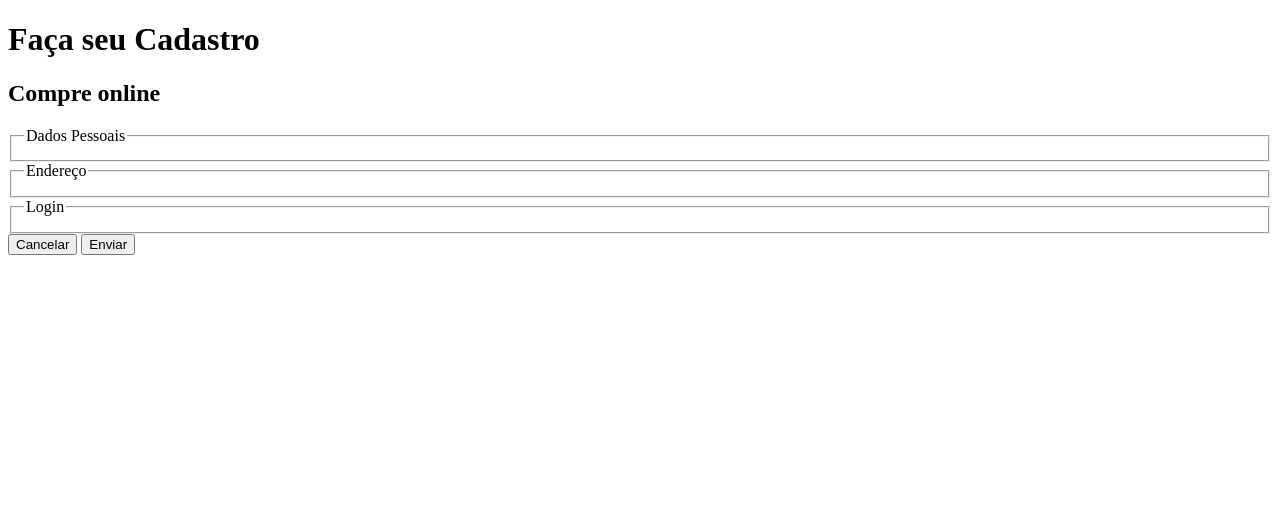
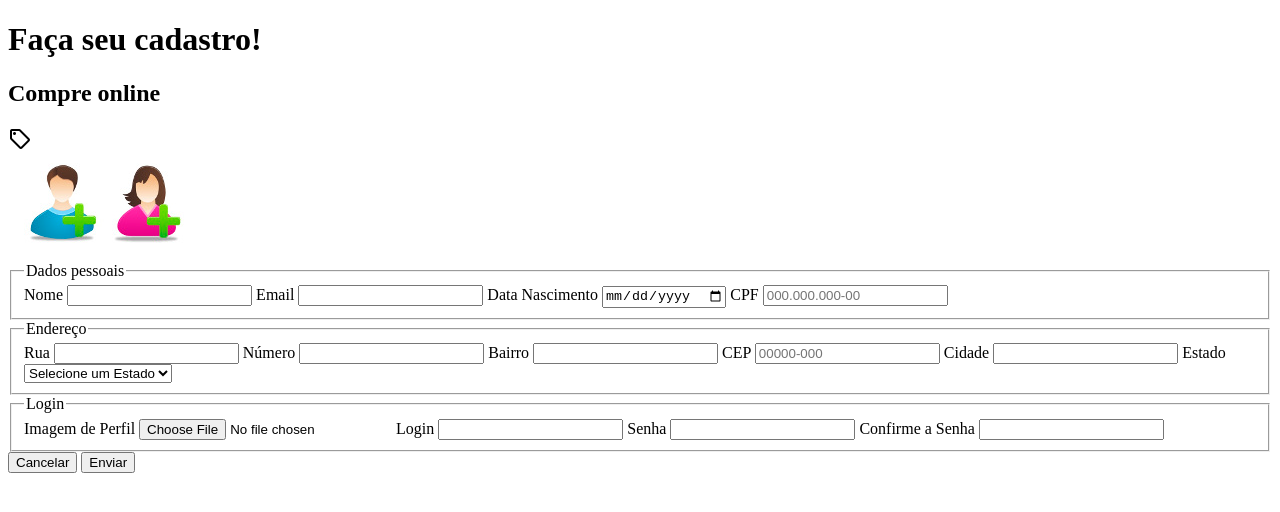
Before and after one commit to anael-ops/front-end-labs, a plain HTML site: page form-html/index.html in a window 1280 px wide. Drawn offline with nearby package versions, Linux system fonts and the light colour scheme.

Commit message:
Estrutura final do form

```diff
--- a/form-html/index.html
+++ b/form-html/index.html
@@ -3,24 +3,94 @@
 <head>
     <meta charset="UTF-8">
     <meta name="viewport" content="width=device-width, initial-scale=1.0">
-    <title>Cadastro</title>
+    <title>Casdastro</title>
+    <link rel="stylesheet" href="https://fonts.googleapis.com/css2?family=Material+Symbols+Outlined:opsz,wght,FILL,GRAD@20..48,100..700,0..1,-50..200&icon_names=sell" />
 </head>
 <body>
-    <header>
-        <h1>Faça seu Cadastro</h1>
+   <header class="grid-header-container">
+    <div>
+        <h1>Faça seu cadastro!</h1>
         <h2>Compre online</h2>
+        <span class="material-symbols-outlined">
+sell
+</span>
+    </div>
+    <div>
+        <img src="img/icone_cadastro.jpg" alt="Ícone de cadastro">
+    </div>
+
    </header>
    <form action="">
-        <fieldset>
-            <legend>Dados Pessoais</legend>
+    <fieldset class="flex-container">
+       <legend>Dados pessoais</legend>
+       <label for="nome">Nome</label>
+       <input type="text" name="nome" required>
+       <label for="email" name=>Email</label>
+       <input type="email" name="email" required>
+       <label for="dataNascimento"> Data Nascimento</label>
+       <input type="date" name="dataNascimento" required>
+       <label for="cpf" name=>CPF</label>
+       <input type="text" pattern="\d{3}\.\d{3}\.\d{3}-\d{2}" name="cpf" placeholder="000.000.000-00" required>
+
     </fieldset>
-        <fieldset>
+
+    <fieldset class="flex-container">
         <legend>Endereço</legend>
+        <label for="rua">Rua</label>
+        <input type="text" name="rua" required>
+        <label for="número">Número</label>
+        <input type="number" name="número">
+        <label for="bairoo">Bairro</label>
+        <input type="text" name="bairro">
+        <label for="cep">CEP</label>
+        <input type="text" pattern="\d{5}-\d{3}" name="cep" placeholder="00000-000" required>
+        <label for="cidade">Cidade</label>
+        <input type="text" name="cidade">
+        <label for="estado">Estado</label>
+        <select name="estado">
+            <option value="" selected>Selecione um Estado</option>
+            <option value="ac">Acre</option>
+            <option value="al">Alagoas</option>
+            <option value="am">Amazonas</option>
+            <option value="ap">Amapá</option>
+            <option value="ba">Bahia</option>
+            <option value="ce">Ceará</option>
+            <option value="df">Distrito Federal</option>
+            <option value="es">Espírito Santo</option>
+            <option value="go">Goiás</option>
+            <option value="ma">Maranhão</option>
+            <option value="mt">Mato Grosso</option>
+            <option value="ms">Mato Grosso do Sul</option>
+            <option value="mg">Minas Gerais</option>
+            <option value="pa">Pará</option>
+            <option value="pb">Paraíba</option>
+            <option value="pr">Paraná</option>
+            <option value="pe">Pernambuco</option>
+            <option value="pi">Piauí</option>
+            <option value="rj">Rio de Janeiro</option>
+            <option value="rn">Rio Grande do Norte</option>
+            <option value="ro">Rondônia</option>
+            <option value="rs">Rio Grande do Sul</option>
+            <option value="rr">Roraima</option>
+            <option value="sc">Santa Catarina</option>
+            <option value="se">Sergipe</option>
+            <option value="sp">São Paulo</option>
+            <option value="to">Tocantins</option>
+        </select>
     </fieldset>
-        <fieldset>
+
+    <fieldset class="flex-container">
        <legend>Login</legend>
+       <label for="avatar">Imagem de Perfil</label>
+       <input type="file" name="avatar" accept="image/*" title="Apenas JPE, PNG, BMP, WEBP ou GIF.">
+       <label for="login">Login</label>
+       <input type="text" name="login">
+       <label for="senha">Senha</label>
+       <input type="password" minlength="8" name="senha" required>
+       <label for="confirmaSenha">Confirme a Senha</label>
+       <input type="password" minlength="8" name="confirmaSenha" required>
     </fieldset>
-        <div>
+    <div class="grid-button-container">
         <input type="reset" value="Cancelar">
         <input type="submit" value="Enviar">
     </div>
```
Lines whose indentation alone changed are shown as unchanged.
